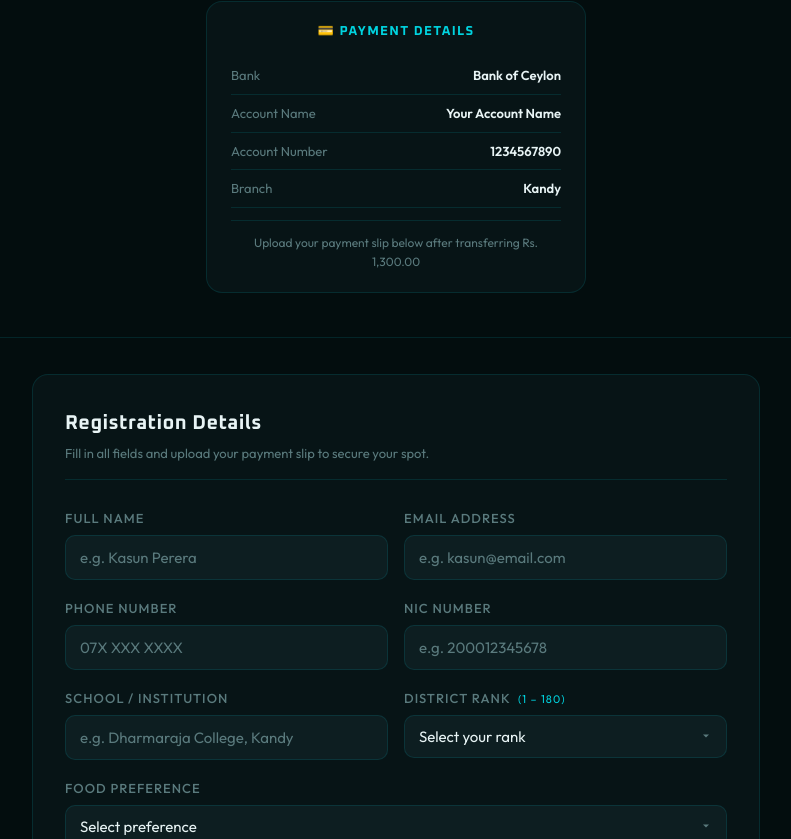
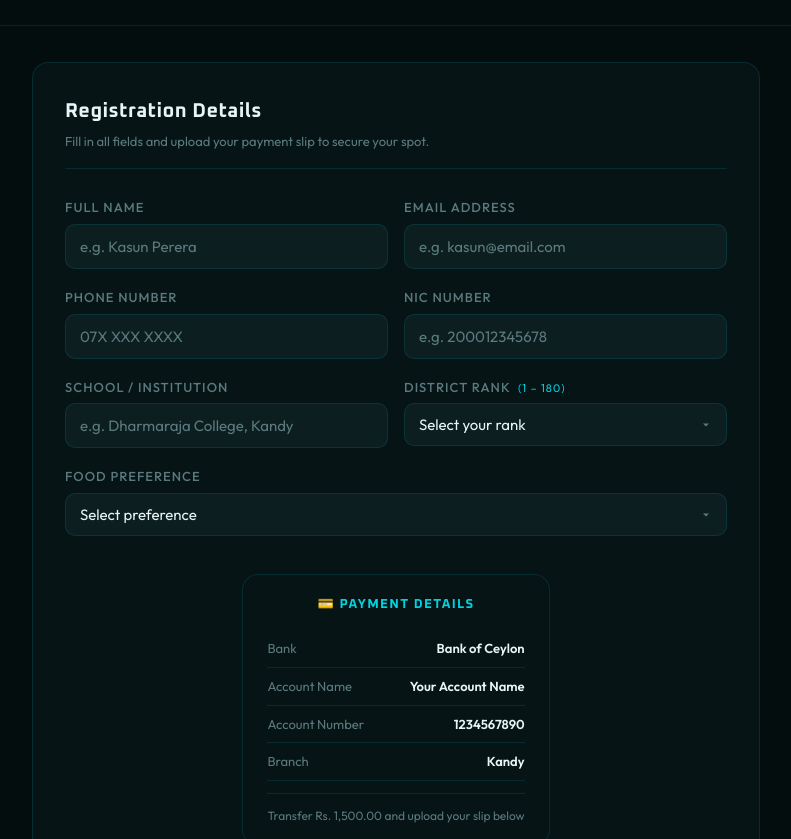
Before and after one commit to gangasara2004/peak25, a React (Vite) app: page / in a window 1280 px wide. Shown: the part 501-1340 px from the top of the page, without its empty margins (244-1035 px from the left). Built offline with nearby package versions, Linux system fonts and the light colour scheme.

Commit message:
Update RegisterPage.tsx

```diff
--- a/src/pages/RegisterPage.tsx
+++ b/src/pages/RegisterPage.tsx
@@ -136,16 +136,6 @@ export default function RegisterPage() {
             <div className="rp-detail-badge">🏡 E L Senanayake Auditorium</div>
             <div className="rp-detail-badge rp-detail-badge--yellow">🎟️ Rs. 1,500.00</div>
           </div>
-
-          {/* Payment details */}
-          <div className="rp-payment-box">
-            <div className="rp-payment-title">💳 Payment Details</div>
-            <div className="rp-payment-row"><span>Bank</span><strong>Bank of Ceylon</strong></div>
-            <div className="rp-payment-row"><span>Account Name</span><strong>Your Account Name</strong></div>
-            <div className="rp-payment-row"><span>Account Number</span><strong>1234567890</strong></div>
-            <div className="rp-payment-row"><span>Branch</span><strong>Kandy</strong></div>
-            <div className="rp-payment-note">Upload your payment slip below after transferring Rs. 1,300.00</div>
-          </div>
         </div>
       </div>
 
@@ -214,9 +204,20 @@ export default function RegisterPage() {
               </div>
             </div>
 
+            {/* Bank Details */}
+            <div className="rp-payment-box rp-payment-box--inline">
+              <div className="rp-payment-title">💳 Payment Details</div>
+              <div className="rp-payment-row"><span>Bank</span><strong>Bank of Ceylon</strong></div>
+              <div className="rp-payment-row"><span>Account Name</span><strong>Your Account Name</strong></div>
+              <div className="rp-payment-row"><span>Account Number</span><strong>1234567890</strong></div>
+              <div className="rp-payment-row"><span>Branch</span><strong>Kandy</strong></div>
+              <div className="rp-payment-note">Transfer Rs. 1,500.00 and upload your slip below</div>
+            </div>
+
             {/* Payment Slip */}
             <div className="field">
               <label>Payment Slip</label>
+
               <div
                 className={`rp-drop ${dragOver ? 'rp-drop--over' : ''} ${form.slip ? 'rp-drop--done' : ''}`}
                 onClick={() => fileRef.current?.click()}
@@ -348,6 +349,7 @@ function SuccessScreen({ email }: { email: string }) {
         .rp-success-emoji { font-size: 56px; margin-bottom: 16px; }
         .rp-success-title { font-family: var(--font-display); font-size: 26px; color: var(--cyan); margin-bottom: 12px; }
         .rp-success-desc { color: var(--text-muted); font-size: 14px; line-height: 1.7; margin-bottom: 20px; }
+        .rp-payment-box--inline { max-width: 100%; margin-top: 0; }
         .rp-success-email { background: var(--bg-elevated); border-radius: var(--radius); padding: 12px 16px; font-size: 13px; color: var(--text-muted); margin-bottom: 24px; word-break: break-all; }
       `}</style>
     </div>
```
